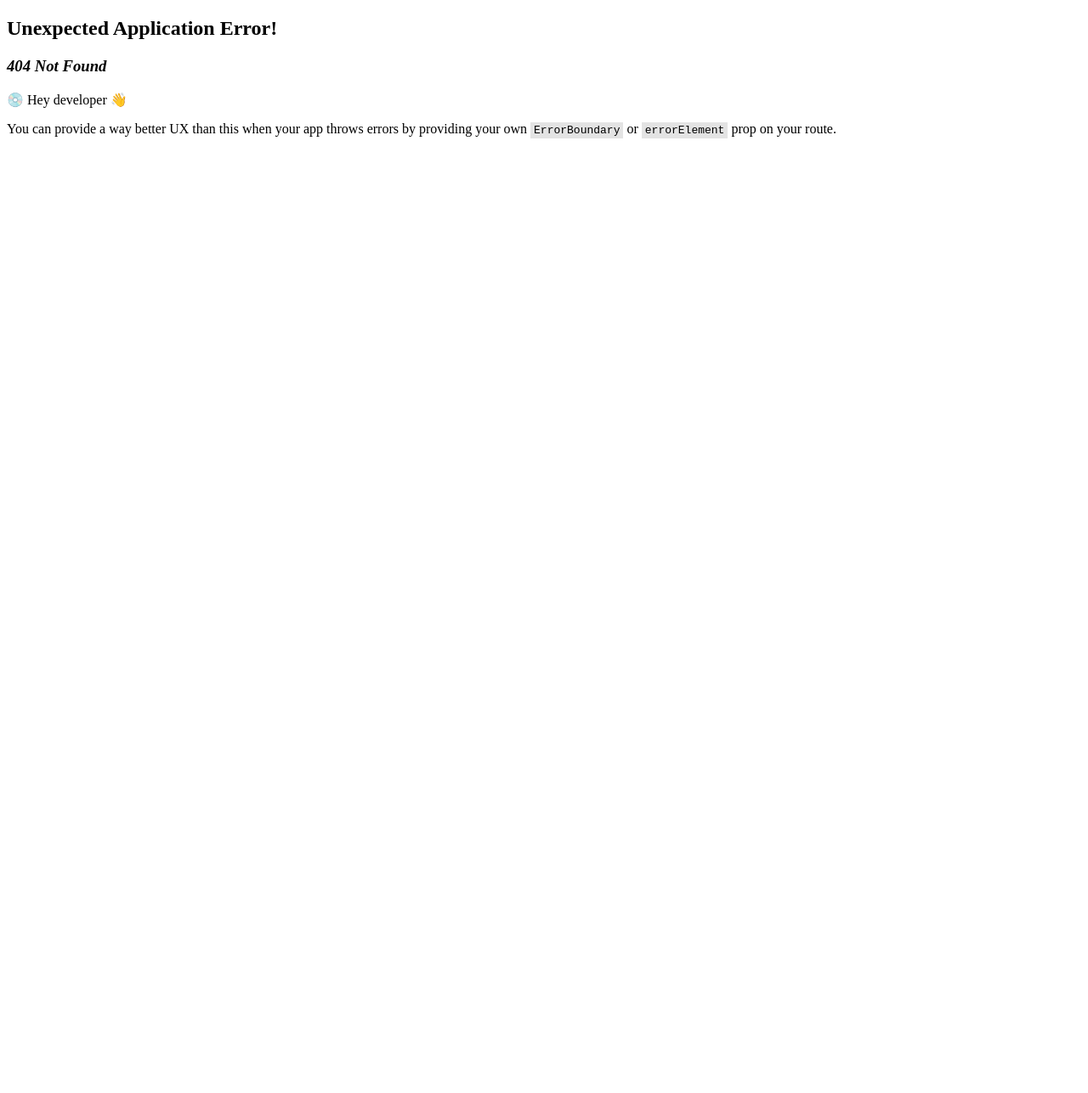
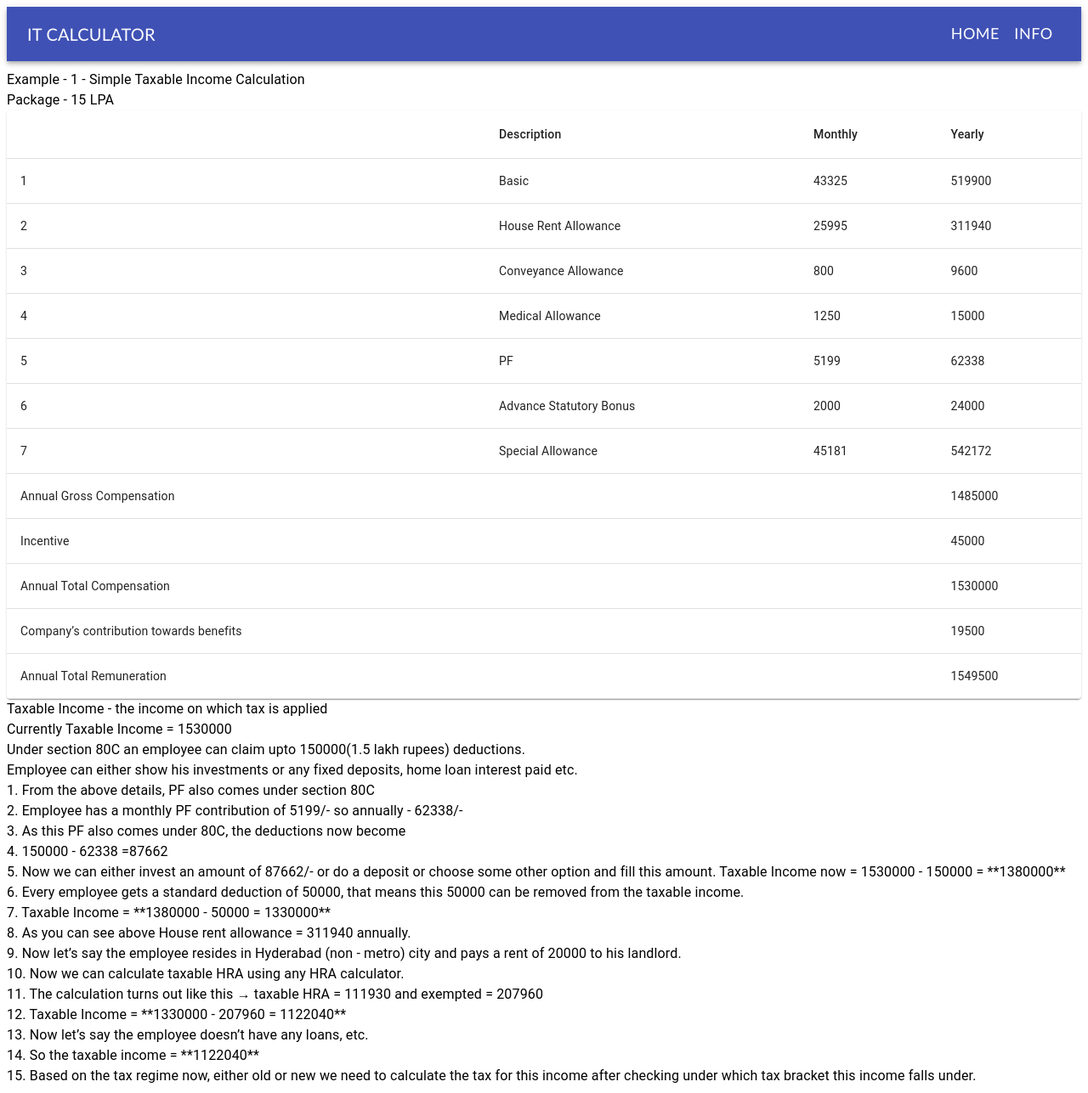
Before and after one commit to Saipraneeth1001/IT-cal-ui, a React (Create React App) app: page /simple-ex-15 in a window 1280 px wide. Before the commit this address had no page. Shown: the whole page at 85% size. Before the commit the page ends 800 px from the top, so only its background shows below. Built offline with nearby package versions, Linux system fonts and the light colour scheme.

Commit message:
added separate pages for examples
1. fixed HRA calculator issue
2. Example one has been added

```diff
--- a/src/components/GlobalValues.js
+++ b/src/components/GlobalValues.js
@@ -10,7 +10,7 @@ const GlobalValues = () => {
             <p>Global Values</p>
             { taxableIncome? <p>Taxable Income: {taxableIncome}</p> : ""}
             <br />
-            { hraCalculated? <p>HRA Calculated: {hraCalculated}</p> : ""}
+            { hraCalculated? <p>Exempted HRA: {hraCalculated}</p> : ""}
         </div>
       );
 }
--- a/src/components/Navbar.js
+++ b/src/components/Navbar.js
@@ -15,6 +15,7 @@ import {
 import MenuIcon from '@material-ui/icons/Menu';
 import HomeIcon from '@material-ui/icons/Home';
 import InfoIcon from '@material-ui/icons/Info';
+import { useNavigate } from 'react-router-dom';
 
 const useStyles = makeStyles((theme) => ({
   root: {
@@ -43,6 +44,8 @@ const Navbar = () => {
   const classes = useStyles();
   const [open, setOpen] = useState(false);
 
+  const navigate = useNavigate();
+
   const handleDrawerOpen = () => {
     setOpen(true);
   };
@@ -50,6 +53,10 @@ const Navbar = () => {
   const handleDrawerClose = () => {
     setOpen(false);
   };
+
+  const handleClick = (path) => {
+      navigate(path);
+  }
 
   const navLinks = [
     {
@@ -73,7 +80,7 @@ const Navbar = () => {
     >
       <List>
         {navLinks.map((link) => (
-          <ListItem button key={link.title} component="a" href={link.path}>
+          <ListItem button key={link.title} onClick={() => handleClick(link.path)}>
             <ListItemIcon>{link.icon}</ListItemIcon>
             <ListItemText primary={link.title} />
           </ListItem>
@@ -95,14 +102,14 @@ const Navbar = () => {
           >
             <MenuIcon />
           </IconButton>
-          <Typography variant="h6" className={classes.title} style={{fontFamily: 'consolas'}}>
+          <Typography variant="h6" className={classes.title} style={{fontFamily: 'Trebuchet MS'}}>
             IT CALCULATOR
           </Typography>
           <div className={classes.menuButtons}>
-            <Button color="inherit" component="a" href="/" style={{fontFamily: 'consolas', fontSize: 18}}>
+            <Button color="inherit" onClick={() => handleClick("/")} style={{fontFamily: 'Trebuchet MS', fontSize: 18}}>
               Home
             </Button>
-            <Button color="inherit" component="a" href="/info" style={{fontFamily: 'consolas', fontSize: 18}}>
+            <Button color="inherit" onClick={() => handleClick("/info")} style={{fontFamily: 'Trebuchet MS', fontSize: 18}}>
               Info
             </Button>
           </div>
--- a/src/components/Router.js
+++ b/src/components/Router.js
@@ -9,6 +9,7 @@ import ScrollToSection from '../layouts/ScrollToSection';
 import SimpleExamplePage from "../pages/SimpleExamplePage";
 import ComplexExamplePage from "../pages/ComplexExamplePage";
 import Investments from "../pages/Investments";
+import SimpleExampleOne from "../components/examples/SimpleExampleOne";
 
 
 const Router = createBrowserRouter([
@@ -44,6 +45,10 @@ const Router = createBrowserRouter([
   {
     path: "/investments",
     element: <Investments />,
+  },
+  {
+    path: "/simple-ex-15",
+    element: <SimpleExampleOne />,
   }
 
 ]);
--- /dev/null
+++ b/src/components/examples/SimpleExampleOne.js
@@ -0,0 +1,146 @@
+import React from "react";
+import {
+  Table,
+  TableBody,
+  TableCell,
+  TableContainer,
+  TableHead,
+  TableRow,
+  Paper,
+  Typography,
+} from "@material-ui/core";
+import Navbar from "../Navbar";
+
+function PayslipTable() {
+  return (
+    <>
+    <Navbar />
+    <Typography component="h6" style={{marginTop: 10}}>Example - 1 - Simple Taxable Income Calculation</Typography>
+    <Typography component="h6">Package - 15 LPA</Typography>
+      <TableContainer component={Paper}>
+        <Table>
+          <TableHead>
+            <TableRow>
+              <TableCell></TableCell>
+              <TableCell>Description</TableCell>
+              <TableCell>Monthly</TableCell>
+              <TableCell>Yearly</TableCell>
+            </TableRow>
+          </TableHead>
+          <TableBody>
+            <TableRow>
+              <TableCell>1</TableCell>
+              <TableCell>Basic</TableCell>
+              <TableCell>43325</TableCell>
+              <TableCell>519900</TableCell>
+            </TableRow>
+            <TableRow>
+              <TableCell>2</TableCell>
+              <TableCell>House Rent Allowance</TableCell>
+              <TableCell>25995</TableCell>
+              <TableCell>311940</TableCell>
+            </TableRow>
+            <TableRow>
+              <TableCell>3</TableCell>
+              <TableCell>Conveyance Allowance</TableCell>
+              <TableCell>800</TableCell>
+              <TableCell>9600</TableCell>
+            </TableRow>
+            <TableRow>
+              <TableCell>4</TableCell>
+              <TableCell>Medical Allowance</TableCell>
+              <TableCell>1250</TableCell>
+              <TableCell>15000</TableCell>
+            </TableRow>
+            <TableRow>
+              <TableCell>5</TableCell>
+              <TableCell>PF</TableCell>
+              <TableCell>5199</TableCell>
+              <TableCell>62338</TableCell>
+            </TableRow>
+            <TableRow>
+              <TableCell>6</TableCell>
+              <TableCell>Advance Statutory Bonus</TableCell>
+              <TableCell>2000</TableCell>
+              <TableCell>24000</TableCell>
+            </TableRow>
+            <TableRow>
+              <TableCell>7</TableCell>
+              <TableCell>Special Allowance</TableCell>
+              <TableCell>45181</TableCell>
+              <TableCell>542172</TableCell>
+            </TableRow>
+            <TableRow>
+              <TableCell>Annual Gross Compensation</TableCell>
+              <TableCell></TableCell>
+              <TableCell></TableCell>
+              <TableCell>1485000</TableCell>
+            </TableRow>
+            <TableRow>
+              <TableCell>Incentive</TableCell>
+              <TableCell></TableCell>
+              <TableCell></TableCell>
+              <TableCell>45000</TableCell>
+            </TableRow>
+            <TableRow>
+              <TableCell>Annual Total Compensation</TableCell>
+              <TableCell></TableCell>
+              <TableCell></TableCell>
+              <TableCell>1530000</TableCell>
+            </TableRow>
+            <TableRow>
+              <TableCell>Company’s contribution towards benefits</TableCell>
+              <TableCell></TableCell>
+              <TableCell></TableCell>
+              <TableCell>19500</TableCell>
+            </TableRow>
+            <TableRow>
+              <TableCell>Annual Total Remuneration</TableCell>
+              <TableCell></TableCell>
+              <TableCell></TableCell>
+              <TableCell>1549500</TableCell>
+            </TableRow>
+          </TableBody>
+        </Table>
+      </TableContainer>
+      <Typography style={{ marginTop: "5" }}>
+        Taxable Income - the income on which tax is applied
+        <br />
+        Currently Taxable Income = 1530000
+        <br />
+        Under section 80C an employee can claim upto 150000(1.5 lakh rupees)
+        deductions.
+        <br />
+        Employee can either show his investments or any fixed deposits, home
+        loan interest paid etc.
+        <br />
+        1. From the above details, PF also comes under section 80C <br />
+        2. Employee has a monthly PF contribution of 5199/- so annually - 62338/- <br />
+        3. As this PF also comes under 80C, the deductions now become
+        <br />4. 150000 - 62338 =87662 <br />
+        5. Now we can either invest an amount of 87662/- or do a deposit
+        or choose some other option and fill this amount. Taxable Income now =
+        1530000 - 150000 = **1380000** <br />
+        6. Every employee gets a standard
+        deduction of 50000, that means this 50000 can be removed from the
+        taxable income.<br />
+         7. Taxable Income = **1380000 - 50000 = 1330000** <br />
+         8. As you can see above House rent allowance = 311940 annually. <br />
+         9. Now let’s say the employee resides in Hyderabad (non - metro) city and pays a rent
+        of 20000 to his landlord. <br />
+        10. Now we can calculate taxable HRA using any
+        HRA calculator. <br />
+        11. The calculation turns out like this → taxable HRA =
+        111930 and exempted = 207960 <br />
+        12. Taxable Income = **1330000 - 207960 =
+        1122040** <br />
+        13. Now let’s say the employee doesn’t have any loans, etc. <br />
+        14. So the taxable income = **1122040** <br />
+        15. Based on the tax regime now, either old or new we need to calculate the tax for this income after
+        checking under which tax bracket this income falls under.
+      </Typography>
+    </>
+  );
+}
+
+export default PayslipTable;
--- a/src/forms/HRACalulatorForm.js
+++ b/src/forms/HRACalulatorForm.js
@@ -28,11 +28,15 @@ export default function HRACalculatorForm() {
       } else {
         ametro = 0.4 * ((basic + dearness) * 12);
       }
-      const arent = rentPaid * 12 - 0.1 * (basic + dearness) * 12;
+      // console.log("ahra: ", ahra);
+      // console.log("ametro value: ", ametro);
+      // console.log("rentPaid: ", rentPaid * 12, "subtracting value: ", (0.1 * (basic + dearness) * 12));
+      const arent = rentPaid * 12 - ((0.1 * (basic + dearness)) * 12);
+      // console.log("arent: ", arent);
       setTaxableHra(hra * 12 - Math.min(ahra, ametro, arent));
       dispatch({
         type: "hraCalculated",
-        payload: hra * 12 - Math.min(ahra, ametro, arent),
+        payload: Math.min(ahra, ametro, arent),
       });
     }
   };
--- a/src/layouts/HRALayout.js
+++ b/src/layouts/HRALayout.js
@@ -8,7 +8,7 @@ const GridComponent = () => {
   return (
     // <div style={{ width: '800px', margin: '0 auto' }}>
     <Container>
-      {/* <Navbar /> */}
+      <Navbar />
       <Grid container spacing={2} style={{ marginTop: 2 }}>
         <Grid item xs={8} md={8}>
           <HRACalculatorForm />
--- a/src/pages/SimpleExamplePage.js
+++ b/src/pages/SimpleExamplePage.js
@@ -1,21 +1,32 @@
 import React from 'react'
 
 import { Button, Container, Grid } from "@material-ui/core";
+import { useNavigate } from 'react-router-dom';
 import Navbar from "../components/Navbar";
+import SimpleExampleOne from '../components/examples/SimpleExampleOne';
 
 import { Link as ScrollLink } from "react-scroll";
 
 export default function SimpleExamplePage() {
     const examples = ["example1", "example2", "example3"];
+
+    const navigate = useNavigate();
+
+    const handleClick = (path) => {
+      navigate(path);
+    }
+
     return (
         <Container>
           <Navbar />
           <Grid container spacing={2} style={{ marginTop: 2 }}>
             <Grid item xs={8} md={8}>
               <div id="example1">
-                First Example
+                <Button variant="outlined" color="primary"
+                onClick={() => handleClick('/simple-ex-15')}
+                 >Simple Example - Package 15 LPA</Button>
               </div>
-              <div id="example2">
+              <div id="example2" style={{marginTop: 10}}>
                 Second Example
               </div>
               <div id="example3">
```
